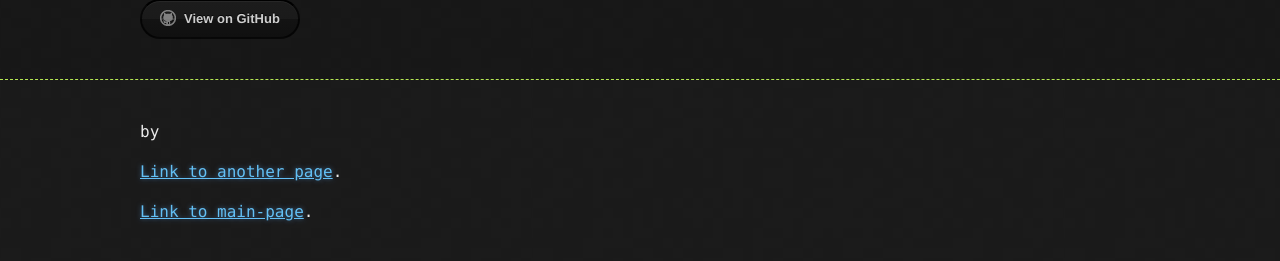
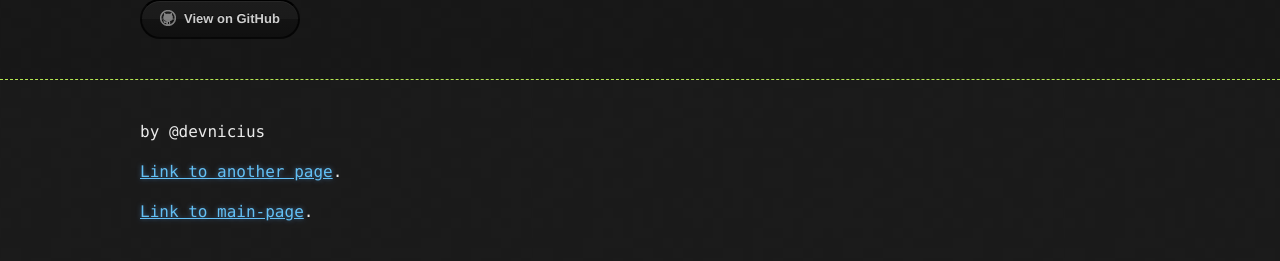
Before and after one commit to devnicius/Projetos, a Jekyll site: the page built from index.md, in a window 1280 px wide. Shown: the part 113-374 px from the top of the page. Built offline with Jekyll 4.4.1, drawn with Linux system fonts in a browser that asks for light colours.

Commit message:
Projetos
Theme config

```diff
--- a/_layouts/post.html
+++ b/_layouts/post.html
@@ -5,7 +5,7 @@ layout: default
 <small>{{ page.date | date: "%-d %B %Y" }}</small>
 <h1>{{ page.title }}</h1>
 
-<p class="view">by {{ page.author | default: site.author }}</p>
+<p class="view">by @devnicius</p>
 
 {{content}}
 
```
